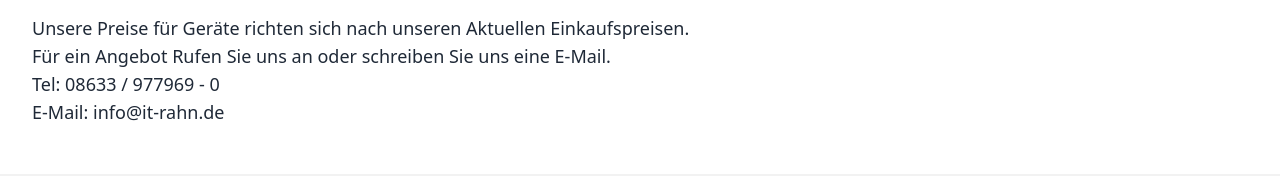
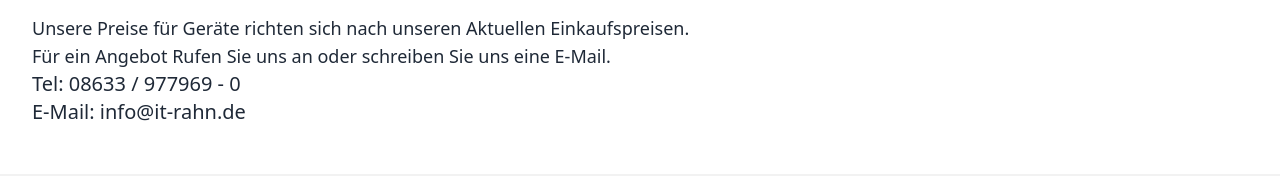
Before and after one commit to Rahn-IT/website, a SvelteKit app: page /pricing in a window 1280 px wide. Shown: the part 490-666 px from the top of the page. Built offline with nearby package versions, Linux system fonts and the light colour scheme.

Commit message:
fixed tap size

```diff
--- a/src/routes/pricing/+page.svelte
+++ b/src/routes/pricing/+page.svelte
@@ -27,7 +27,7 @@
 	<div class="py-8">
 		<div>Unsere Preise für Geräte richten sich nach unseren Aktuellen Einkaufspreisen.</div>
 		<div>Für ein Angebot Rufen Sie uns an oder schreiben Sie uns eine E-Mail.</div>
-		<div><Phone /></div>
-		<div><Mail /></div>
+		<div class="text-xl"><Phone /></div>
+		<div class="text-xl"><Mail /></div>
 	</div>
 </div>
```
